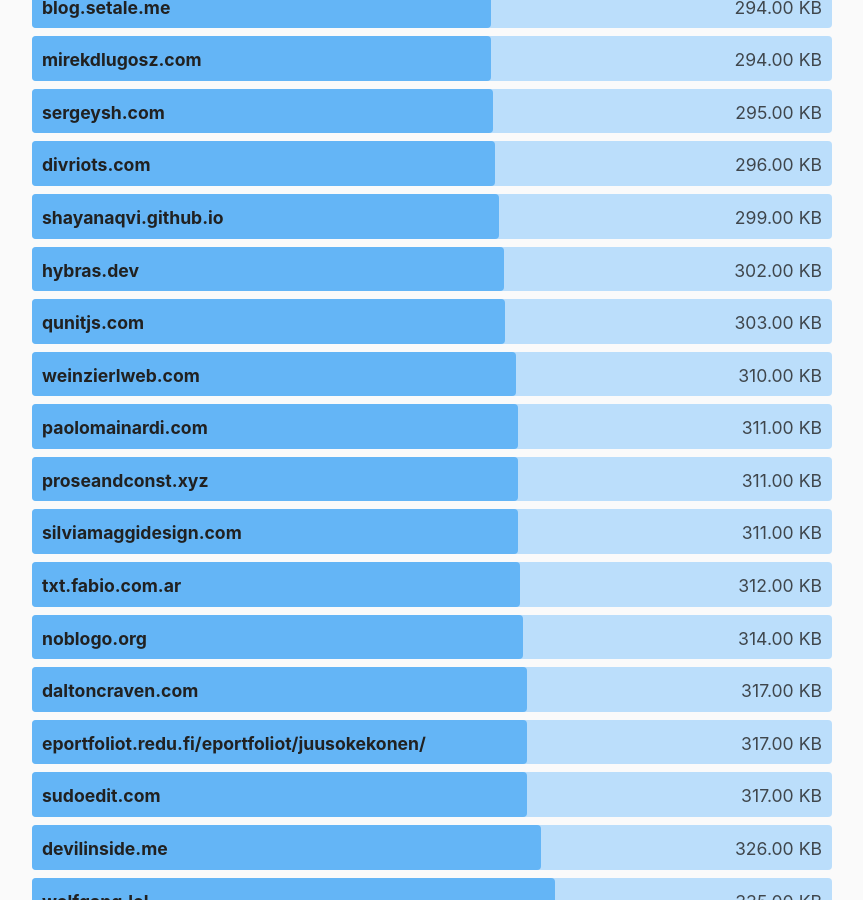
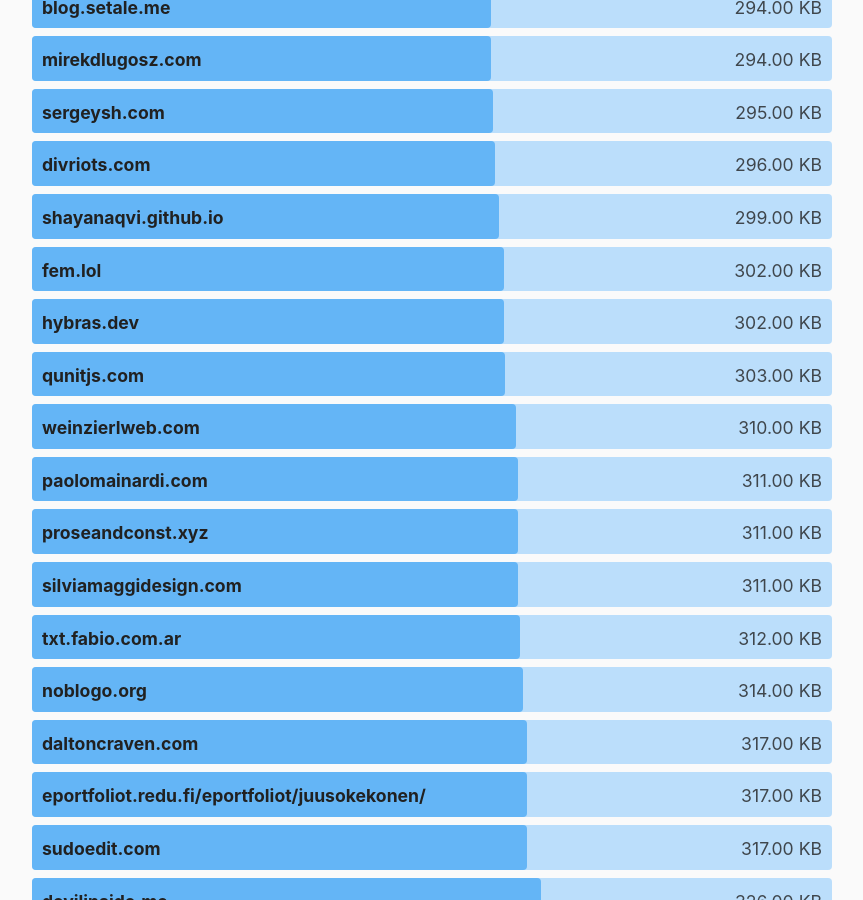
Before and after one commit to kevquirk/512kb.club, a Jekyll site: the page built from index.md, in a window 1280 px wide and 900 px high, scrolled down 30684 px. Shown: the whole window, without its empty margins (208-1071 px from the left). Built offline with Jekyll 4.4.1, drawn with Linux system fonts in a browser that asks for light colours.

Commit message:
Update sites.yml
added fem.lol

```diff
--- a/_data/sites.yml
+++ b/_data/sites.yml
@@ -1122,6 +1122,11 @@
   url: https://ferib.dev/
   size: 197
   last_checked: 2022-03-24
+
+- domain: fem.lol
+  url: https://fem.lol/
+  size: 302
+  last_checked: 2023-9-22
 
 - domain: ff99cc.art
   url: https://ff99cc.art/
```
